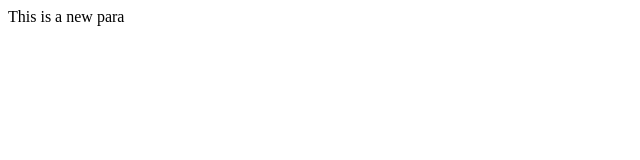
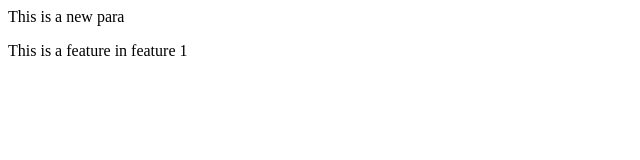
Before and after one commit to Rukesh2/PushingFromLocal, a plain HTML site: page index.html in a window 1280 px wide. Shown: the whole page, without its empty margins (0-640 px from the left). Drawn offline with Linux system fonts and the light colour scheme.

Commit message:
added a new feature in a new branch

```diff
--- a/index.html
+++ b/index.html
@@ -1 +1,2 @@
 <p>This is a new para</p>
+<p>This is a feature in feature 1</p>
```
